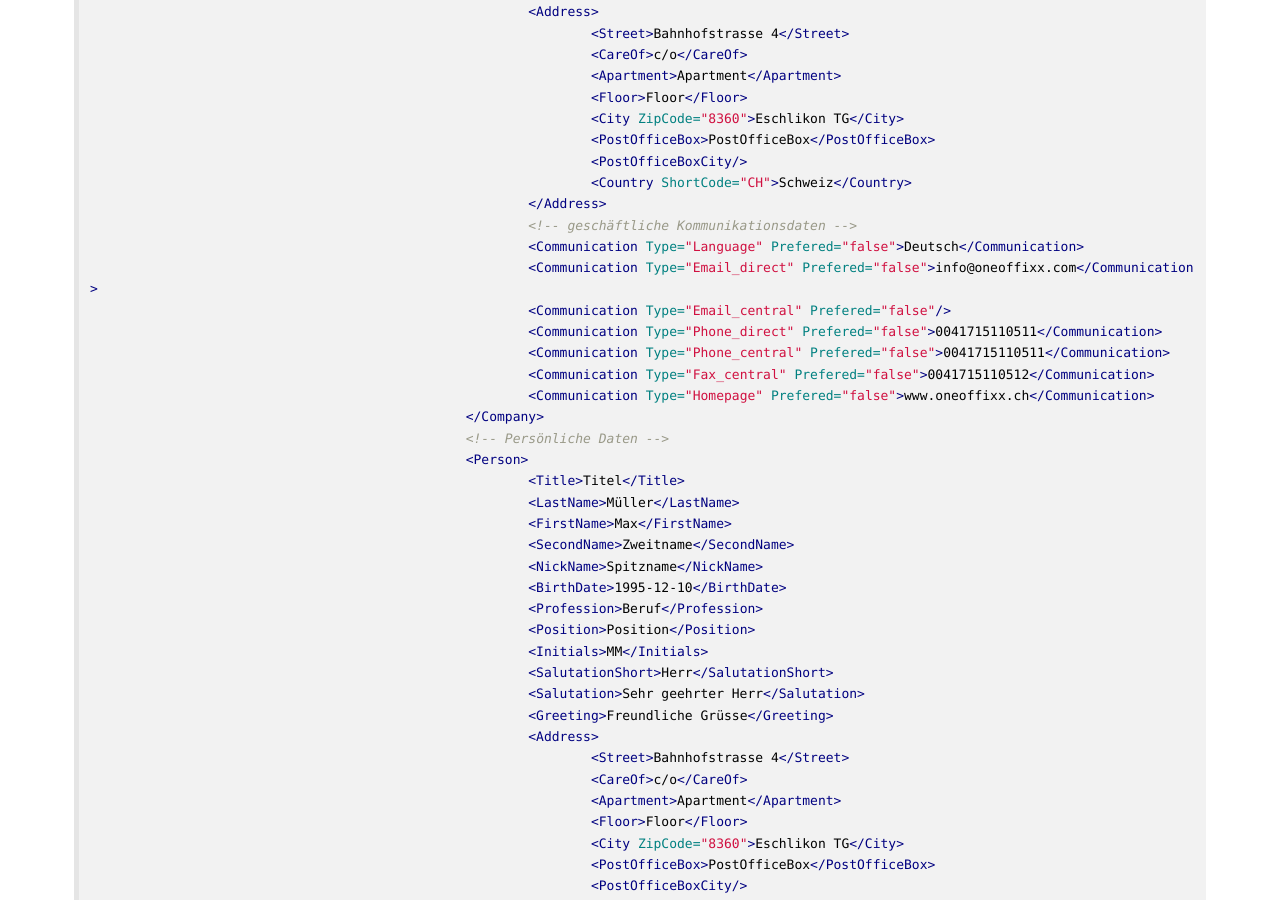
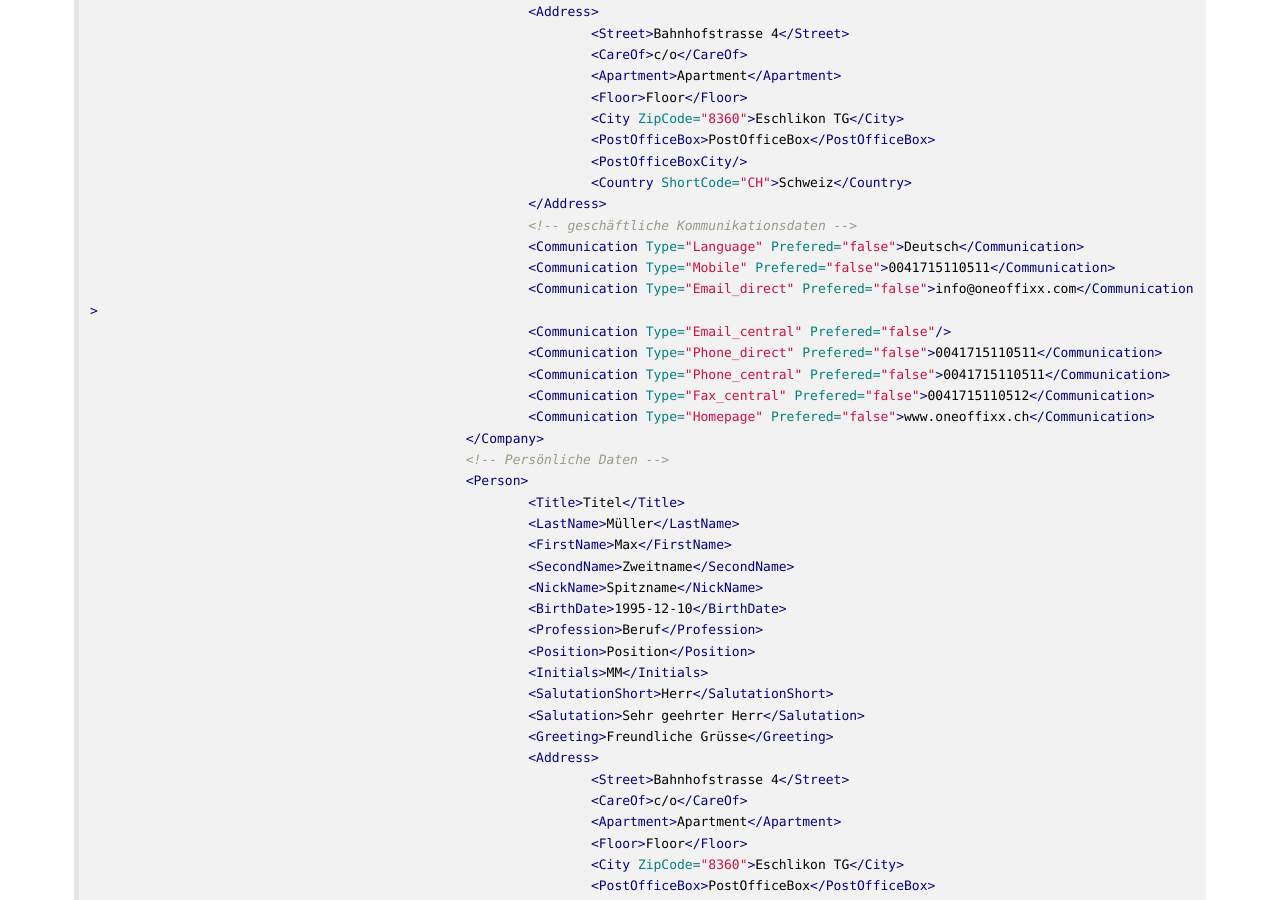
Before and after one commit to primesoft-group/oneoffixx-docs, a Jekyll site: the page built from _pages/connect/de/connect-functions-recipient.md, in a window 1280 px wide and 900 px high, scrolled down 1072 px. Built offline with Jekyll 4.4.1, drawn with Linux system fonts in a browser that asks for light colours; nearby versions of some CDN libraries; some web fonts are replaced.

Commit message:
added mobile

```diff
--- a/_pages/connect/de/connect-functions-recipient.md
+++ b/_pages/connect/de/connect-functions-recipient.md
@@ -49,6 +49,7 @@ Dem Addressprovider können ein oder mehrere Empfängerdaten übergeben werden.
     	        					</Address>
     	        					<!-- geschäftliche Kommunikationsdaten -->
     	        					<Communication Type="Language" Prefered="false">Deutsch</Communication>
+    	        					<Communication Type="Mobile" Prefered="false">0041715110511</Communication>
     	        					<Communication Type="Email_direct" Prefered="false">info@oneoffixx.com</Communication>
     	        					<Communication Type="Email_central" Prefered="false"/>
     	        					<Communication Type="Phone_direct" Prefered="false">0041715110511</Communication>
```
